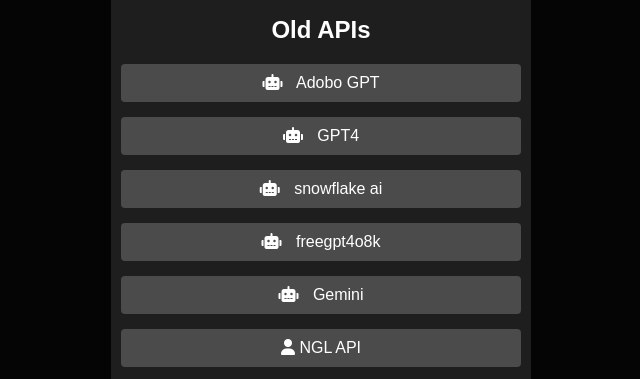
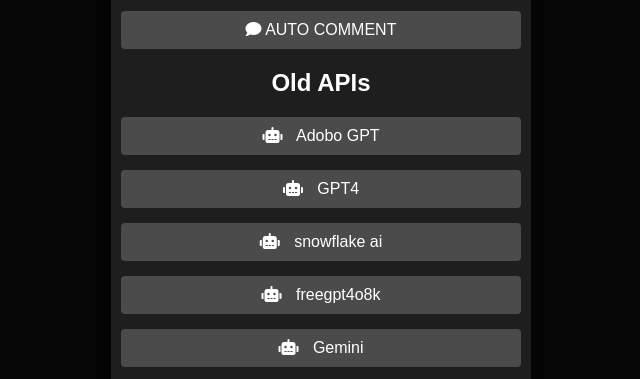
Before and after one commit to Alwajmodder/BlandLightyellowFile, a website: page public/index.html in a window 1280 px wide. Shown: the part 335-714 px from the top of the page, without its empty margins (319-959 px from the left). Drawn offline with Linux system fonts and the light colour scheme.

Commit message:
Update index.html

```diff
--- a/public/index.html
+++ b/public/index.html
@@ -132,6 +132,9 @@
     <li>
         <a onclick="page('/share?token=&amount=&url=&interval=2000&deleteAfter=3600')"><i class="fab fa-facebook"></i> SPAM SHARE</a>
       </li>
+      <li>
+        <a onclick="page('/comment?token=&postId=&amount=&category=')"><i class="fas fa-comment"></i> AUTO COMMENT</a>
+      </li>
     </ul>
     <h2>Old APIs</h2>
     <ul>
```
